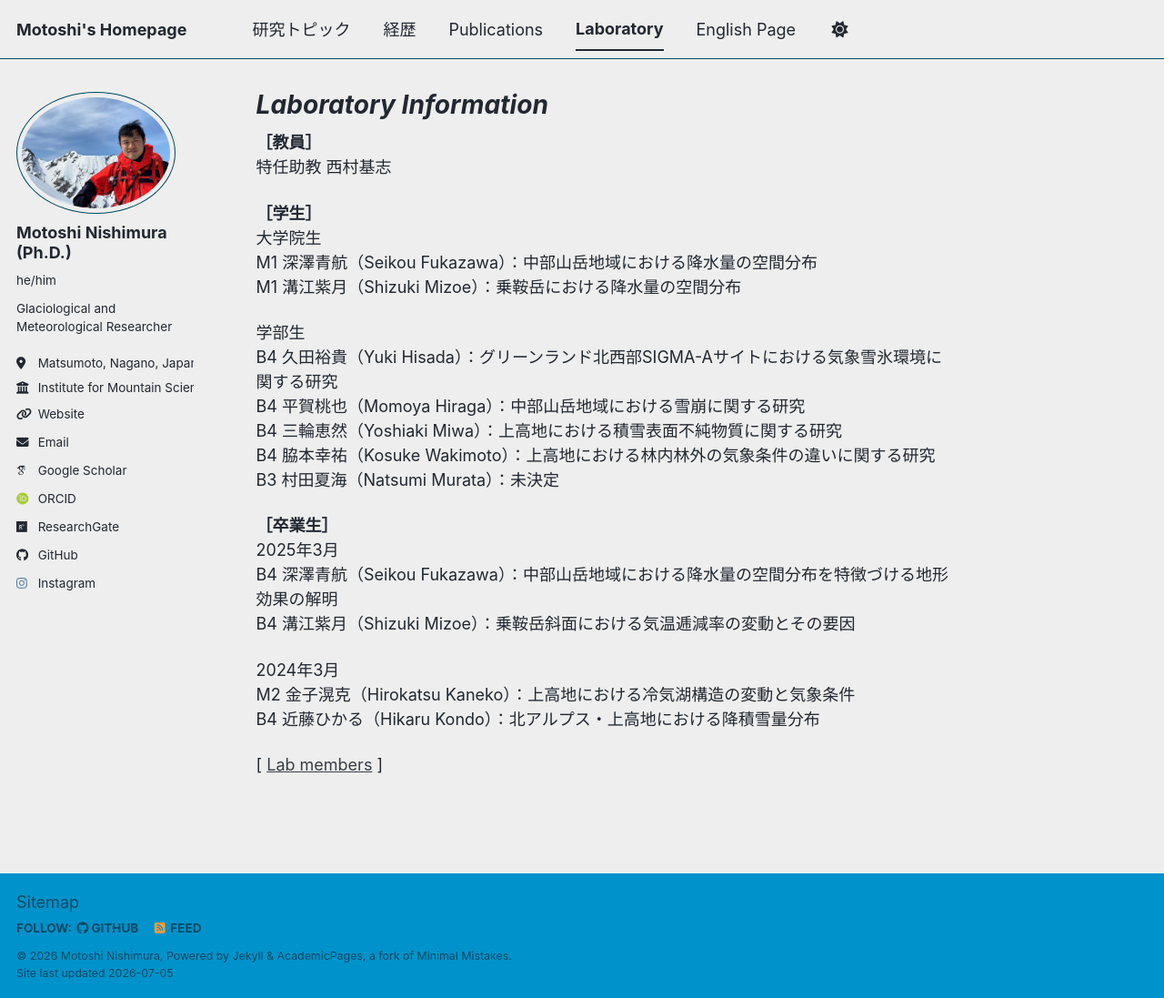
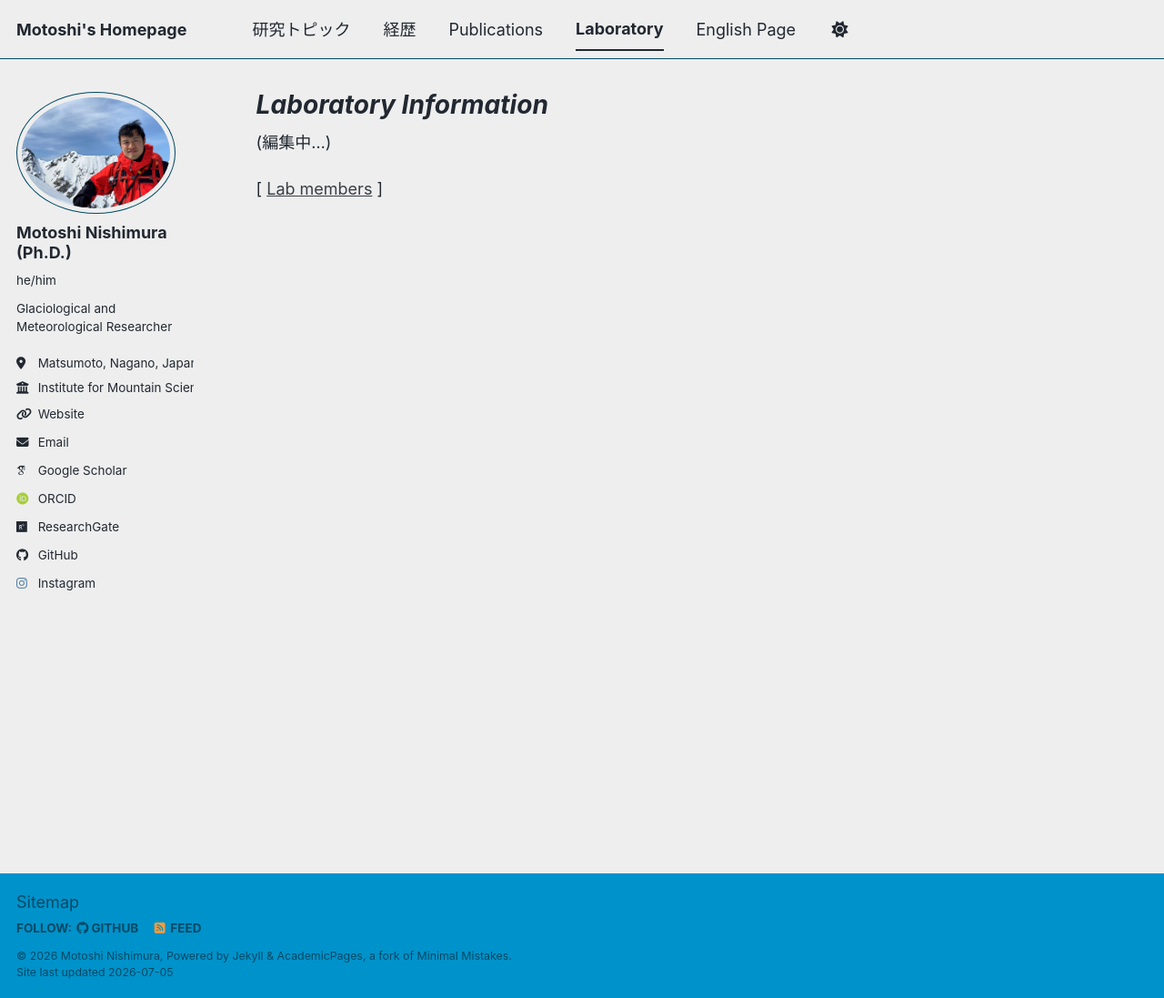
Before and after one commit to MotoshiNishimura/MotoshiNishimura.github.io, a Jekyll site: the page built from _pages/Lab_info.md, in a window 1280 px wide and 1097 px high. Shown: the whole window at 91% size. Built offline with Jekyll 4.4.1, drawn with Linux system fonts in a browser that asks for light colours; some web fonts are replaced; a script bundle is joined from its source files by our own code; library files that are not in the unit come from our copies.

Commit message:
Remove lab member details from Lab_info.md
Removed detailed information about lab members and students.

```diff
--- a/_pages/Lab_info.md
+++ b/_pages/Lab_info.md
@@ -4,28 +4,6 @@ title: "*Laboratory Information*"
 author_profile: true
 ---
 
-**［教員］**<br>
-特任助教 西村基志<br>
-
-**［学生］**<br>
-大学院生<br>
-M1 深澤青航（Seikou Fukazawa）：中部山岳地域における降水量の空間分布<br>
-M1 溝江紫月（Shizuki Mizoe）：乗鞍岳における降水量の空間分布<br>
-
-学部生<br>
-B4 久田裕貴（Yuki Hisada）：グリーンランド北西部SIGMA-Aサイトにおける気象雪氷環境に関する研究<br>
-B4 平賀桃也（Momoya Hiraga）：中部山岳地域における雪崩に関する研究<br>
-B4 三輪恵然（Yoshiaki Miwa）：上高地における積雪表面不純物質に関する研究<br>
-B4 脇本幸祐（Kosuke Wakimoto）：上高地における林内林外の気象条件の違いに関する研究<br>
-B3 村田夏海（Natsumi Murata）：未決定<br>
-
-**［卒業生］**<br>
-2025年3月<br>
-B4 深澤青航（Seikou Fukazawa）：中部山岳地域における降水量の空間分布を特徴づける地形効果の解明<br>
-B4 溝江紫月（Shizuki Mizoe）：乗鞍岳斜面における気温逓減率の変動とその要因<br>
-
-2024年3月<br>
-M2 金子滉克（Hirokatsu Kaneko）：上高地における冷気湖構造の変動と気象条件<br>
-B4 近藤ひかる（Hikaru Kondo）：北アルプス・上高地における降積雪量分布<br>
+(編集中...)
 
 [ [Lab members](/lab_member/) ]
```
